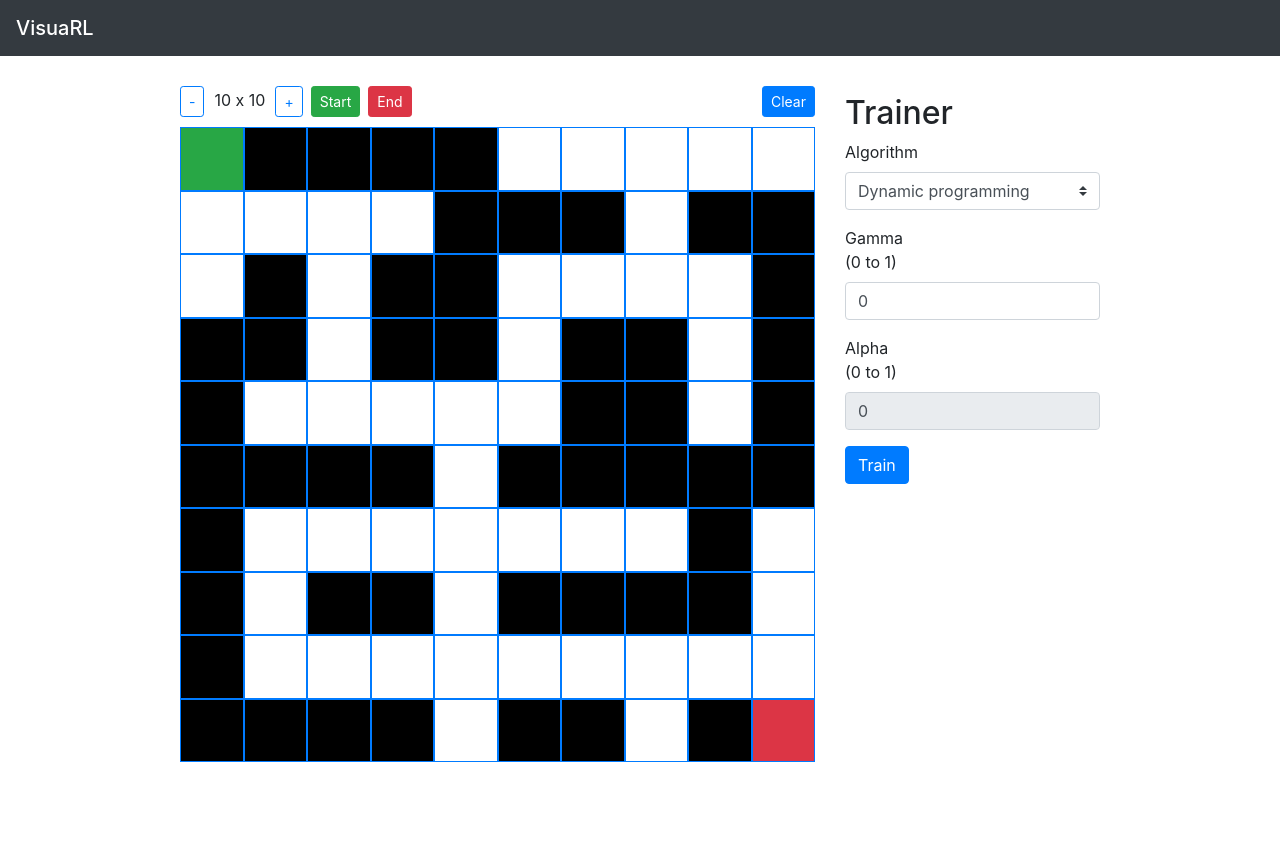
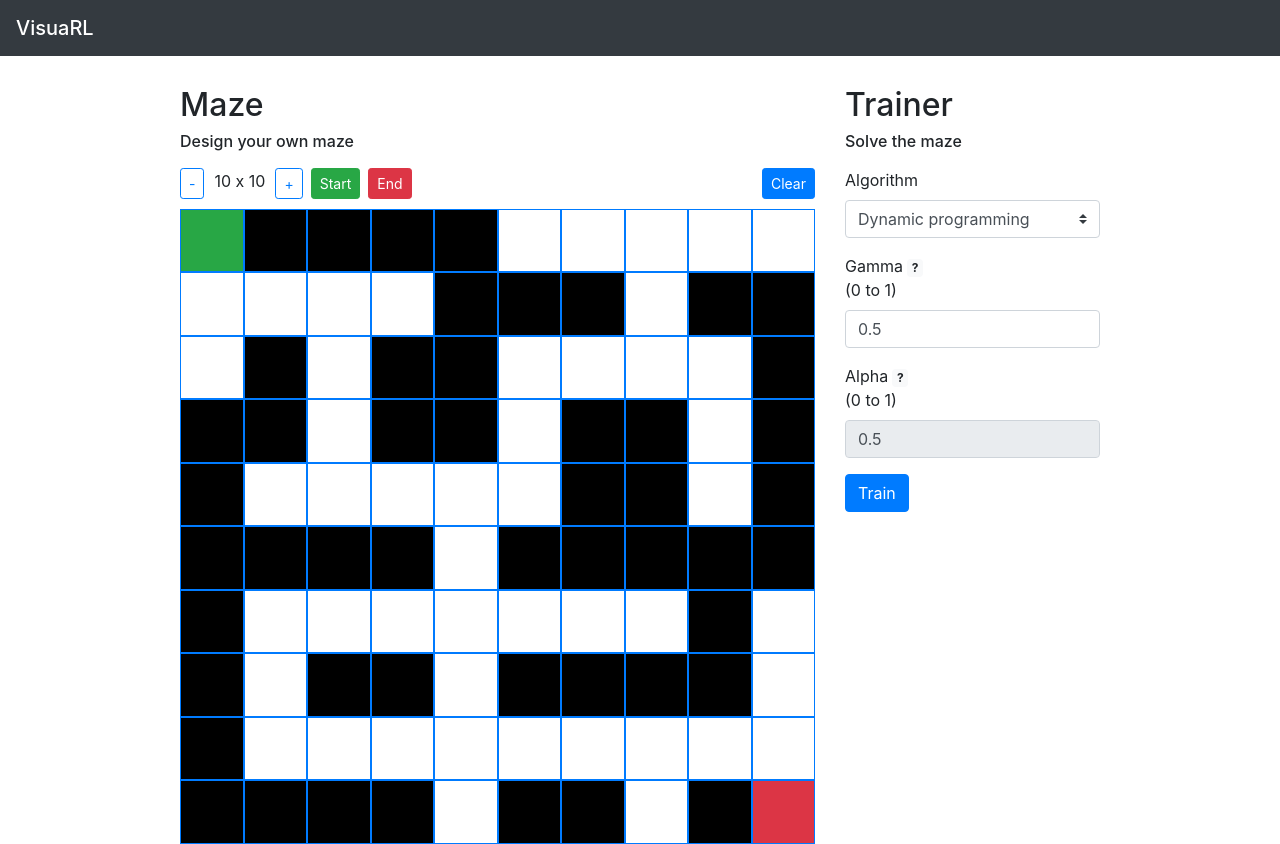
Before and after one commit to VisuaRL/VisuaRL, a React (Create React App) app: page / in a window 1280 px wide. Before the commit the page ends 800 px from the top, so only its background shows below. Built offline with nearby package versions, Linux system fonts and the light colour scheme.

Commit message:
Add support for q-learning

```diff
--- a/src/maze/Maze.css
+++ b/src/maze/Maze.css
@@ -84,10 +84,6 @@
   height: 0;
 }
 
-.arrow {
-  width: 100%;
-}
-
 /* Maze control styles */
 .maze-controls {
   margin-bottom: 10px;
--- a/src/maze/Maze.js
+++ b/src/maze/Maze.js
@@ -1,20 +1,21 @@
-import React from 'react';
-import './Maze.css';
-import MazeGrid from './MazeGrid'
-import MazeControls from './MazeControls'
-import MazeStages from './MazeStages'
+import React from "react";
+import "./Maze.css";
+import MazeGrid from "./MazeGrid";
+import MazeControls from "./MazeControls";
+import MazeStages from "./MazeStages";
 
-import { useSelector } from 'react-redux'
+import { useSelector } from "react-redux";
 
 function Maze() {
-  const isTrained = useSelector(state => state.trainer.values.length !== 0);
-  console.log(isTrained);
+  const isTrained = useSelector(state => state.trainer.display !== "none");
 
   return (
     <div>
-      <MazeControls/>
-      <MazeGrid/>
-      {isTrained && <MazeStages/>}
+      <h2>Maze</h2>
+      <h6 className="mb-3">Design your own maze</h6>
+      <MazeControls />
+      <MazeGrid />
+      {isTrained && <MazeStages />}
     </div>
   );
 }
--- a/src/maze/MazeGrid.js
+++ b/src/maze/MazeGrid.js
@@ -1,7 +1,11 @@
-import React from 'react';
-import Square from './Square'
-import { useSelector, useDispatch } from 'react-redux'
-import { updateSquare } from '../redux/maze'
+import React, { useRef, useEffect } from "react";
+import Square from "./square/Square";
+import { useSelector, useDispatch } from "react-redux";
+import { updateSquare } from "../redux/maze";
+import { agentUp, agentDown, agentLeft, agentRight } from "../redux/trainer";
+import ValueContent from "./square/ValueContent";
+import ArrowContent from "./square/ArrowContent";
+import { FontAwesomeIcon } from "@fortawesome/react-fontawesome";
 
 function MazeGrid() {
   // Setup
@@ -9,40 +13,159 @@ function MazeGrid() {
   const display = useSelector(state => state.trainer.display);
   const values = useSelector(state => state.trainer.values);
   const arrows = useSelector(state => state.trainer.arrows);
+  const qTable = useSelector(state => state.trainer.qTable);
+  const agent = useSelector(state => state.trainer.agent);
   const stage = useSelector(state => state.trainer.stage);
   const dispatch = useDispatch();
-
-  const currentValues = values[stage];
-  const currentArrows = arrows[stage];
 
   // Event handler
   const handleEnter = (e, x, y, status) => {
     e.preventDefault();
-    if (values.length === 0 & e.buttons === 1) {
-      dispatch(updateSquare({x, y, status}));
+    if ((values.length === 0) & (e.buttons === 1)) {
+      dispatch(updateSquare({ x, y, status }));
     }
-  }
+  };
 
-  // Rendering
-  const squares = matrix.map((row, x) =>
-    <div key={x} className="row">
-      {row.map((status, y) =>
-        <div key={y} className="col special">
-          <Square
-            status={status}
-            display={display}
-            value={values.length !== 0 && currentValues[x][y]}
-            arrow={arrows.length !== 0 && currentArrows[x][y]}
-            onMouseEnter={e => handleEnter(e, x, y, status)} />
-        </div>)}
-    </div>);
+  //Agent
+  useInterval(() => {
+    if (display === "qTable") {
+      let current = qTable[stage][agent.x][agent.y];
+      let dir = argMax(current);
+      console.log("STAGE" + stage);
+      switch (dir) {
+        case Direction.UP:
+          dispatch(agentUp());
+          break;
+        case Direction.DOWN:
+          dispatch(agentDown());
+          break;
+        case Direction.LEFT:
+          dispatch(agentLeft());
+          break;
+        case Direction.RIGHT:
+          dispatch(agentRight());
+          break;
+        default:
+          console.error("no direction");
+      }
+    }
+  }, 200);
+
+  // Render
+  const renderContent = (x, y) => {
+    switch (display) {
+      case "values":
+        return <ValueContent value={values[stage][x][y]} />;
+      case "arrows":
+        return <ArrowContent arrow={arrows[stage][x][y]} />;
+      case "qTable":
+        if (x === agent.x && y === agent.y) {
+          return <FontAwesomeIcon icon="robot" />;
+        }
+      default:
+        return;
+    }
+  };
 
   return (
     <div className="maze container">
-      {squares}
+      {matrix.map((row, x) => (
+        <div key={x} className="row">
+          {row.map((status, y) => (
+            <div key={y} className="col special">
+              <Square
+                status={status}
+                onMouseEnter={e => handleEnter(e, x, y, status)}
+              >
+                {renderContent(x, y)}
+              </Square>
+            </div>
+          ))}
+        </div>
+      ))}
     </div>
   );
 }
 
+/**
+ * Code for agent
+ */
+const Direction = { UP: 0, DOWN: 1, LEFT: 2, RIGHT: 3 };
+
+function useInterval(callback, delay) {
+  const savedCallback = useRef();
+
+  // Remember the latest callback.
+  useEffect(() => {
+    savedCallback.current = callback;
+  }, [callback]);
+
+  // Set up the interval.
+  useEffect(() => {
+    function tick() {
+      savedCallback.current();
+    }
+    if (delay !== null) {
+      let id = setInterval(tick, delay);
+      return () => clearInterval(id);
+    }
+  }, [delay]);
+}
+
+function argMax(arr) {
+  // // copy array
+  // let arr = array.slice();
+
+  // //Remove illegal moves
+  // for (let i = 0; i < illegal.length; i++) {
+  //   let move = illegal[i];
+  //   arr[move] = -99999;
+  // }
+  console.log(arr);
+
+  // Find max
+  let max = arr[0];
+  for (let i = 1; i < arr.length; i++) {
+    if (arr[i] > max) {
+      max = arr[i];
+    }
+  }
+
+  // Look for all max indexes
+  let maxIndexes = [];
+  for (let j = 0; j < arr.length; j++) {
+    if (arr[j] === max) {
+      maxIndexes.push(j);
+    }
+  }
+
+  // Pick index at random
+  let index = maxIndexes[Math.floor(Math.random() * maxIndexes.length)];
+  return index;
+}
 
 export default MazeGrid;
+// function checkIllegalMoves(x, y, matrix) {
+//   const up = x > 0 ? matrix[x - 1][y] : undefined;
+//   const down = x < matrix.length ? matrix[x + 1][y] : undefined;
+//   const left = y > 0 ? matrix[x][y - 1] : undefined;
+//   const right = y < matrix.length ? matrix[x][y + 1] : undefined;
+
+//   let illegalArr = [];
+//   if (up === undefined || up === 0) {
+//     illegalArr.push(Direction.UP);
+//   }
+
+//   if (down === undefined || down === 0) {
+//     illegalArr.push(Direction.DOWN);
+//   }
+
+//   if (left === undefined || left === 0) {
+//     illegalArr.push(Direction.LEFT);
+//   }
+
+//   if (right === undefined || right === 0) {
+//     illegalArr.push(Direction.RIGHT);
+//   }
+//   return illegalArr;
+// }
--- a/src/maze/Square.js
+++ /dev/null
@@ -1,62 +0,0 @@
-import React from 'react';
-import { FontAwesomeIcon } from '@fortawesome/react-fontawesome'
-import Status from '../constants/status';
-
-const Square = React.memo(function Square(props) {
-  let { status, display, value, arrow } = props;
-
-  let statusClass;
-  switch (status) {
-    case Status.EMPTY:
-      statusClass = "square empty";
-      break;
-    case Status.FILLED:
-      statusClass = "square filled";
-      break;
-    case Status.START:
-      statusClass = "square start";
-      break;
-    case Status.END:
-      statusClass = "square end";
-      break;
-    default:
-      statusClass = "square";
-  }
-
-  return (
-    <div
-      className={statusClass}
-      onMouseDown={props.onMouseEnter}
-      onMouseEnter={props.onMouseEnter}>
-      <div className="content">
-        {/* false needed to stop 0 from render */}
-        {(value !== false && display==="values") &&
-          <span>
-            {round(value)}
-          </span>
-        }
-
-        {(arrow && display==="arrows") &&
-          <div className="arrows">
-            {arrow.up && <FontAwesomeIcon icon="arrow-up" />}
-            <div className="flex-br"/>
-            {arrow.left && <FontAwesomeIcon icon="arrow-left" />}
-            {arrow.right && <FontAwesomeIcon icon="arrow-right" />}
-            <div className="flex-br"/>
-            {arrow.down && <FontAwesomeIcon icon="arrow-down" />}
-          </div>
-        }
-      </div>
-    </div>
-  )
-})
-
-function round(value) {
-  if (isNaN(value)) {
-    return "";
-  } else {
-    return Number(value).toFixed(3);
-  }
-}
-
-export default Square;
--- /dev/null
+++ b/src/maze/square/ArrowContent.js
@@ -0,0 +1,18 @@
+import React from "react";
+import { FontAwesomeIcon } from "@fortawesome/react-fontawesome";
+
+const ArrowContent = React.memo(function ArrowContent(props) {
+  let { arrow } = props;
+  return (
+    <div className="arrows">
+      {arrow.up && <FontAwesomeIcon icon="arrow-up" />}
+      <div className="flex-br" />
+      {arrow.left && <FontAwesomeIcon icon="arrow-left" />}
+      {arrow.right && <FontAwesomeIcon icon="arrow-right" />}
+      <div className="flex-br" />
+      {arrow.down && <FontAwesomeIcon icon="arrow-down" />}
+    </div>
+  );
+});
+
+export default ArrowContent;
--- /dev/null
+++ b/src/maze/square/Square.js
@@ -0,0 +1,41 @@
+import React from 'react';
+import Status from '../../constants/status';
+
+function Square(props) {
+  let { status } = props;
+  let statusClass = getStatusClass(status);
+
+  return (
+    <div
+      className={statusClass}
+      onMouseDown={props.onMouseEnter}
+      onMouseEnter={props.onMouseEnter}>
+      <div className="content">
+        {props.children}
+      </div>
+    </div>
+  )
+}
+
+function getStatusClass(status) {
+  let statusClass;
+  switch (status) {
+    case Status.EMPTY:
+      statusClass = "square empty";
+      break;
+    case Status.FILLED:
+      statusClass = "square filled";
+      break;
+    case Status.START:
+      statusClass = "square start";
+      break;
+    case Status.END:
+      statusClass = "square end";
+      break;
+    default:
+      statusClass = "square";
+  }
+  return statusClass;
+}
+
+export default Square;
--- /dev/null
+++ b/src/maze/square/ValueContent.js
@@ -0,0 +1,16 @@
+import React from "react";
+
+const ValueContent = React.memo(function ValueContent(props) {
+  let { value } = props;
+  return <span>{round(value)}</span>;
+});
+
+function round(value) {
+  if (isNaN(value)) {
+    return "";
+  } else {
+    return Number(value).toFixed(3);
+  }
+}
+
+export default ValueContent;
--- a/src/redux/maze.js
+++ b/src/redux/maze.js
@@ -18,12 +18,14 @@ const mazeSlice = createSlice({
   initialState: { matrix: initial, marker: Status.EMPTY },
   reducers: {
     decrementSize: state => {
-      state.matrix = state.matrix.slice(0, state.length - 1)
-        .map(c => c.slice(0, state.length - 1));
+      let mat = state.matrix;
+      state.matrix = mat.slice(0, mat.length - 1)
+        .map(c => c.slice(0, mat.length - 1));
     },
     incrementSize: state => {
-      state.matrix = state.matrix.map(c => c.concat(Status.EMPTY))
-        .concat(new Array(1).fill(new Array(state.length + 1).fill(Status.EMPTY)));
+      let mat = state.matrix;
+      state.matrix = mat.map(c => c.concat(Status.EMPTY))
+        .concat(new Array(1).fill(new Array(mat.length + 1).fill(Status.EMPTY)));
     },
     updateSquare: (state, action) => {
       let current = action.payload.status;
--- a/src/redux/trainer.js
+++ b/src/redux/trainer.js
@@ -1,29 +1,75 @@
-import { createSlice } from '@reduxjs/toolkit';
-import axios from 'axios';
+import { createSlice } from "@reduxjs/toolkit";
+import axios from "axios";
 
 const initialState = {
   values: [],
   arrows: [],
-    display: "values",
-    stage: 0
+  qTable: [],
+  display: "none",
+  agent: {x: 0, y: 0},
+  stage: 0,
+  totalStages: 0
 };
 
 const trainerSlice = createSlice({
-    name: 'trainer',
+  name: "trainer",
   initialState,
   reducers: {
-        addValues: (state, action) => {state.values = action.payload},
-        addArrows: (state, action) => {state.arrows = action.payload},
-        changeDisplay: (state, action) => {state.display = action.payload},
-        prevStage: state => {state.stage--},
-        nextStage: state => {state.stage++},
+    addValues: (state, action) => {
+      state.values = action.payload;
+    },
+    addArrows: (state, action) => {
+      state.arrows = action.payload;
+    },
+    addQTable: (state, action) => {
+      state.qTable = action.payload;
+    },
+    changeDisplay: (state, action) => {
+      state.display = action.payload;
+    },
+    agentUp: state => {
+      state.agent.x--;
+    },
+    agentDown: state => {
+      state.agent.x++;
+    },
+    agentLeft: state => {
+      state.agent.y--;
+    },
+    agentRight: state => {
+      state.agent.y++;
+    },
+    totalStages: (state, action) => {
+      state.totalStages = action.payload;
+    },
+    prevStage: state => {
+      state.agent = {x: 0, y: 0};
+      state.stage--;
+    },
+    nextStage: state => {
+      state.agent = {x: 0, y: 0};
+      state.stage++;
+    },
     resetTrainer: () => initialState
   }
 });
 
 // Exports
 const { actions, reducer } = trainerSlice;
-export const { addValues, addArrows, changeDisplay, prevStage, nextStage, resetTrainer } = actions;
+export const {
+  addValues,
+  addArrows,
+  addQTable,
+  changeDisplay,
+  agentUp,
+  agentDown,
+  agentLeft,
+  agentRight,
+  totalStages,
+  prevStage,
+  nextStage,
+  resetTrainer
+} = actions;
 export default reducer;
 
 // Thunks
@@ -32,14 +78,31 @@ export function requestTraining(matrix, data) {
     let { algo, gamma, alpha } = data;
     gamma = parseFloat(gamma);
     alpha = parseFloat(alpha);
-        const req = { matrix, algo, gamma, alpha };
+    const req = { matrix, gamma, alpha };
+    dispatch(resetTrainer());
 
-        return axios.post("https://vrl-api.azurewebsites.net/trainer", req)
+    axios
+      .post("https://vrl-api.azurewebsites.net/" + algo, req)
       .then(response => {
+        switch (algo) {
+          case "dp":
             const { values, arrows } = response.data;
             dispatch(addValues(values));
             dispatch(addArrows(arrows));
+            dispatch(totalStages(values.length));
+            dispatch(changeDisplay("values"));
+            break;
+          case "ql":
+            const { history } = response.data;
+            dispatch(addQTable(history));
+            dispatch(totalStages(history.length));
+            dispatch(changeDisplay("qTable"));
+            console.dir(history);
+            break;
+          default:
+            break;
+        }
       })
       .catch(error => console.error(error));
+  };
 }
-}
--- a/src/trainer/Trainer.js
+++ b/src/trainer/Trainer.js
@@ -1,19 +1,19 @@
-import React from 'react';
-import './Trainer.css';
-import { useForm } from 'react-hook-form';
-import { Popover, OverlayTrigger } from 'react-bootstrap';
+import React from "react";
+import "./Trainer.css";
+import { useForm } from "react-hook-form";
+import { Modal, Popover, OverlayTrigger } from "react-bootstrap";
 
-import { useSelector, useDispatch } from 'react-redux';
-import { requestTraining } from '../redux/trainer';
+import { useSelector, useDispatch } from "react-redux";
+import { requestTraining } from "../redux/trainer";
 
 function Trainer() {
   // Setup form
   const defaultValues = {
     algo: "dp",
-    gamma: 0,
-    alpha: 0
+    gamma: 0.5,
+    alpha: 0.5
   };
-  const { register, watch, handleSubmit } = useForm({defaultValues});
+  const { register, watch, handleSubmit } = useForm({ defaultValues });
 
   // Validation
   let algo = watch("algo");
@@ -24,63 +24,113 @@ function Trainer() {
   const dispatch = useDispatch();
   const submit = data => dispatch(requestTraining(matrix, data));
 
-  // Popover
-  const gammaPop = (
-    <Popover>
-      <Popover.Title as="h3">Gamma</Popover.Title>
-      <Popover.Content>
-        Gamma (aka the discount factor) is a parameter that
-        controls how much importance the agent puts on future
-        rewards over immediate ones.
-        0 (no importance) to 1 (max importance)
-      </Popover.Content>
-    </Popover>
-  );
-
   return (
-    <div className="mt-2">
-    <h2> Trainer </h2>
+    <div>
+      <h2>Trainer</h2>
+      <h6 className="mb-3">Solve the maze</h6>
       <form onSubmit={handleSubmit(submit)}>
         <div className="form-group">
-          <label>Algorithm</label>
-          <select className="custom-select"
-          name="algo"
-          ref={register}>
+          <label>
+            Algorithm
+          </label>
+          <select className="custom-select" name="algo" ref={register}>
             <option value="dp">Dynamic programming</option>
-            <option value="sa">State-action</option>
+            <option value="ql">Q-learning</option>
           </select>
         </div>
 
         <div className="form-group">
-          <label>Gamma<br/>(0 to 1)</label>
-          <input className="form-control"
+          <label>
+            Gamma
+            <OverlayTrigger
+              trigger={["hover", "touch"]}
+              placement="bottom"
+              overlay={gammaPop}
+            >
+              <span className="ml-1 badge badge-light">?</span>
+            </OverlayTrigger>
+            <br />
+            (0 to 1)
+          </label>
+          <input
+            className="form-control"
             name="gamma"
             type="number"
             min="0"
             max="1"
             step="0.001"
-            ref={register({ min: 0, max: 1 })} />
+            ref={register({ min: 0, max: 1 })}
+          />
         </div>
 
         <div className="form-group">
-          <label>Alpha<br/>(0 to 1)</label>
-          <input className="form-control"
+          <label>
+            Alpha
+            <OverlayTrigger
+              trigger={["hover", "touch"]}
+              placement="bottom"
+              overlay={alphaPop}
+            >
+              <span className="ml-1 badge badge-light">?</span>
+            </OverlayTrigger>
+            <br />
+            (0 to 1)
+          </label>
+          <input
+            className="form-control"
             disabled={alphaDisabled}
             name="alpha"
             type="number"
             min="0"
             max="1"
             step="0.001"
-            ref={register({ min: 0, max: 1 })} />
+            ref={register({ min: 0, max: 1 })}
+          />
         </div>
-        <button type="submit" className="btn btn-primary">Train</button>
+        <button type="submit" className="btn btn-primary">
+          Train
+        </button>
       </form>
     </div>
-  )
+  );
 }
 
+// Modal
+const algoModal = (
+  <Modal.Dialog>
+    <Modal.Header closeButton>
+      <Modal.Title>Modal title</Modal.Title>
+    </Modal.Header>
+
+    <Modal.Body>
+      <p>Modal body text goes here.</p>
+    </Modal.Body>
+  </Modal.Dialog>
+);
+
+// Popovers
+const gammaPop = (
+  <Popover>
+    <Popover.Title as="h3">Gamma</Popover.Title>
+    <Popover.Content>
+      Gamma (discount factor) controls how much importance the agent puts on
+      future rewards over immediate ones.
+    </Popover.Content>
+  </Popover>
+);
+
+const alphaPop = (
+  <Popover>
+    <Popover.Title as="h3">Alpha (Q-learning)</Popover.Title>
+    <Popover.Content>
+      Alpha (learning rate) controls how much importance the agent puts on
+      integrating new experiences into its value estimates.
+    </Popover.Content>
+  </Popover>
+);
+
 function validateAlpha(algo) {
-  if(algo === "dp") {
+  if (algo === "dp") {
     return true;
   } else {
     return false;
```
Also changed, not shown: src/App.js (+15 -9 lines), src/maze/MazeStages.js (+31 -15 lines). Lines whose indentation alone changed are shown as unchanged.
